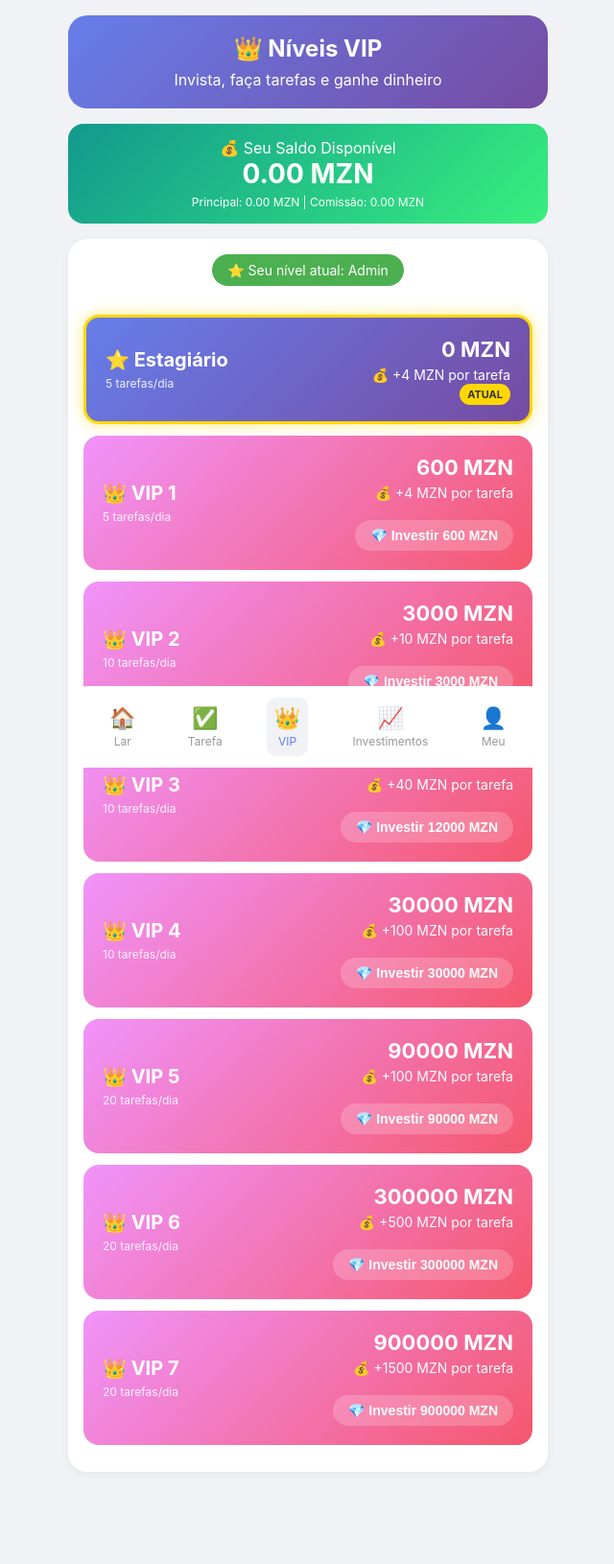
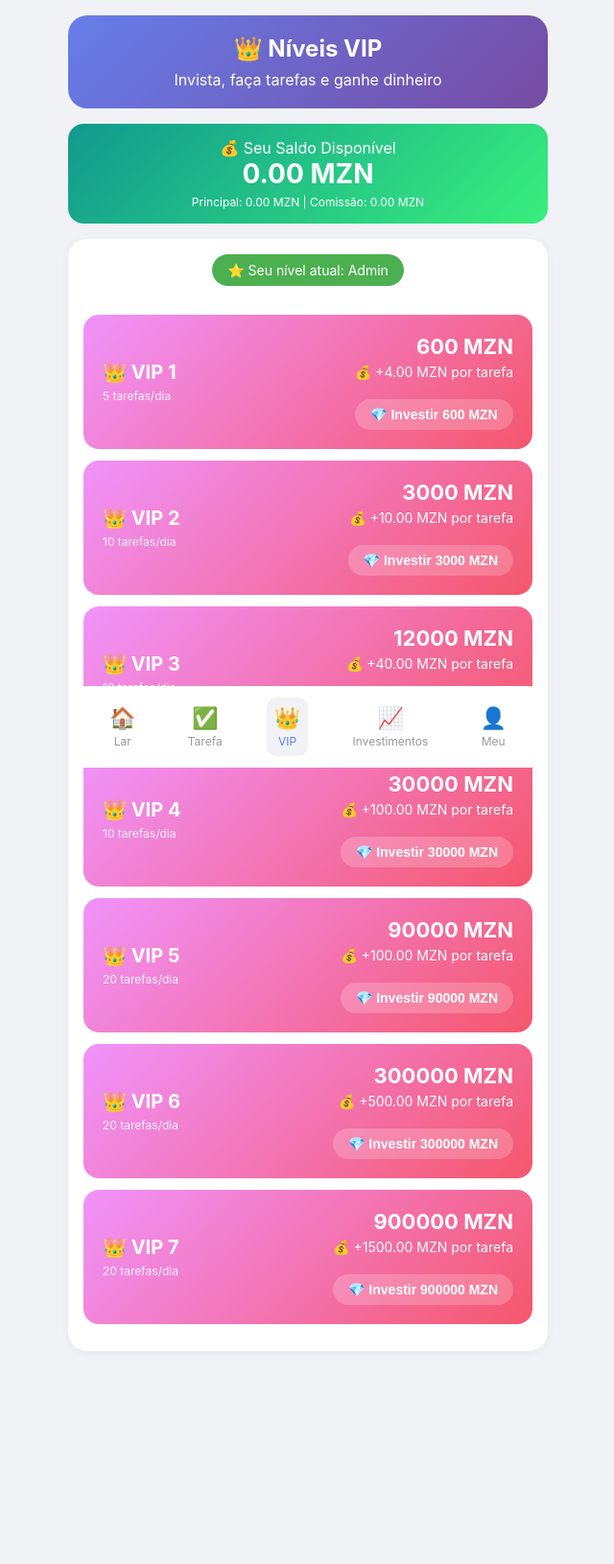
Before and after one commit to orlandobraz560-ship-it/mozads, a Flask app: page /vip in a window 1280 px wide. Shown: the whole page at 96% size, without its empty margins (319-959 px from the left). After the commit the page ends 1408 px from the top, so only its background shows below. Run offline with Flask 3, Linux system fonts and the light colour scheme; the visitor is signed in with stand-in values (Sample User, id 1).

Commit message:
Update vip.html

```diff
--- a/templates/vip.html
+++ b/templates/vip.html
@@ -153,34 +153,21 @@
         </div>
 
         <div style="margin-top: 15px;">
-            <!-- Estagiário -->
-            <div class="nivel-card {% if usuario.nivel == 0 %}atual{% endif %}">
-                <div class="nivel-info">
-                    <h3>⭐ Estagiário</h3>
-                    <p>{{ niveis[0].tarefas_por_dia }} tarefas/dia</p>
-                </div>
-                <div class="nivel-valor">
-                    <div class="investimento">0 MZN</div>
-                    <div class="ganho">💰 +{{ niveis[0].recompensa_por_anuncio }} MZN por tarefa</div>
-                    {% if usuario.nivel == 0 %}<span class="badge-atual">ATUAL</span>{% endif %}
-                </div>
-            </div>
-
             {% for nivel in niveis %}
-                {% if nivel.id > 0 %}
-                <div class="nivel-card vip {% if usuario.nivel == nivel.id %}atual{% elif usuario.nivel > nivel.id %}bloqueado{% endif %}">
+                {% set is_estagiario = (nivel.id == 0) %}
+                <div class="nivel-card {% if not is_estagiario %}vip{% endif %} {% if usuario.nivel == nivel.id %}atual{% elif usuario.nivel > nivel.id %}bloqueado{% endif %}">
                     <div class="nivel-info">
-                        <h3>👑 {{ nivel.nome }}</h3>
+                        <h3>{% if is_estagiario %}⭐{% else %}👑{% endif %} {{ nivel.nome }}</h3>
                         <p>{{ nivel.tarefas_por_dia }} tarefas/dia</p>
                     </div>
                     <div class="nivel-valor">
                         <div class="investimento">{{ "%.0f"|format(nivel.investimento) }} MZN</div>
-                        <div class="ganho">💰 +{{ "%.0f"|format(nivel.recompensa_por_anuncio) }} MZN por tarefa</div>
+                        <div class="ganho">💰 +{{ "%.2f"|format(nivel.recompensa_por_anuncio) }} MZN por tarefa</div>
                         {% if usuario.nivel == nivel.id %}
                             <span class="badge-atual">ATUAL</span>
                         {% elif usuario.nivel > nivel.id %}
                             <div style="font-size: 12px; margin-top: 5px;">🔓 Já ultrapassou</div>
-                        {% else %}
+                        {% elif not is_estagiario %}
                             <form method="POST" style="margin-top: 10px;">
                                 <input type="hidden" name="nivel_id" value="{{ nivel.id }}">
                                 <button type="submit" class="btn-investir">💎 Investir {{ "%.0f"|format(nivel.investimento) }} MZN</button>
@@ -188,7 +175,6 @@
                         {% endif %}
                     </div>
                 </div>
-                {% endif %}
             {% endfor %}
         </div>
     </div>
```
